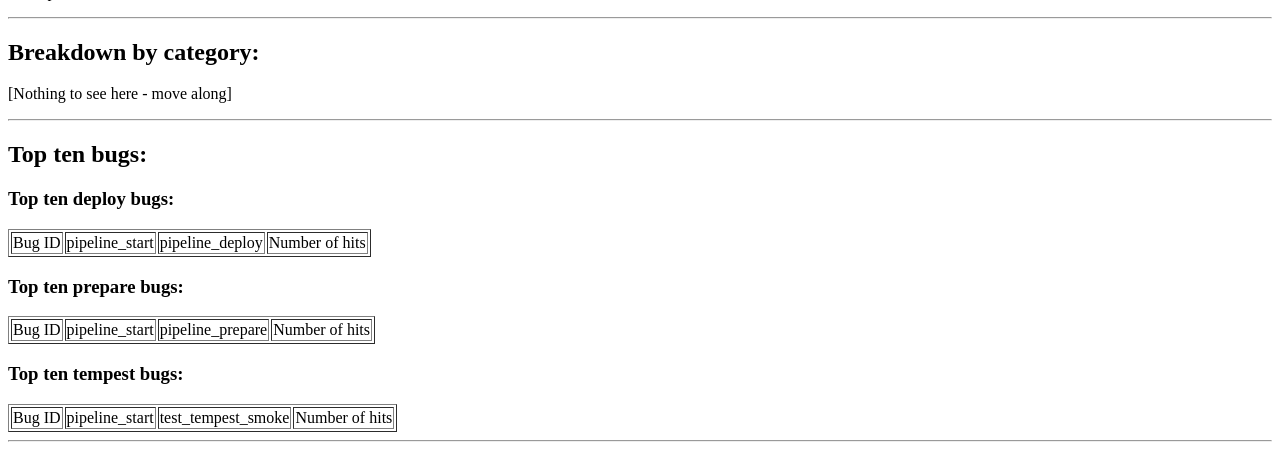
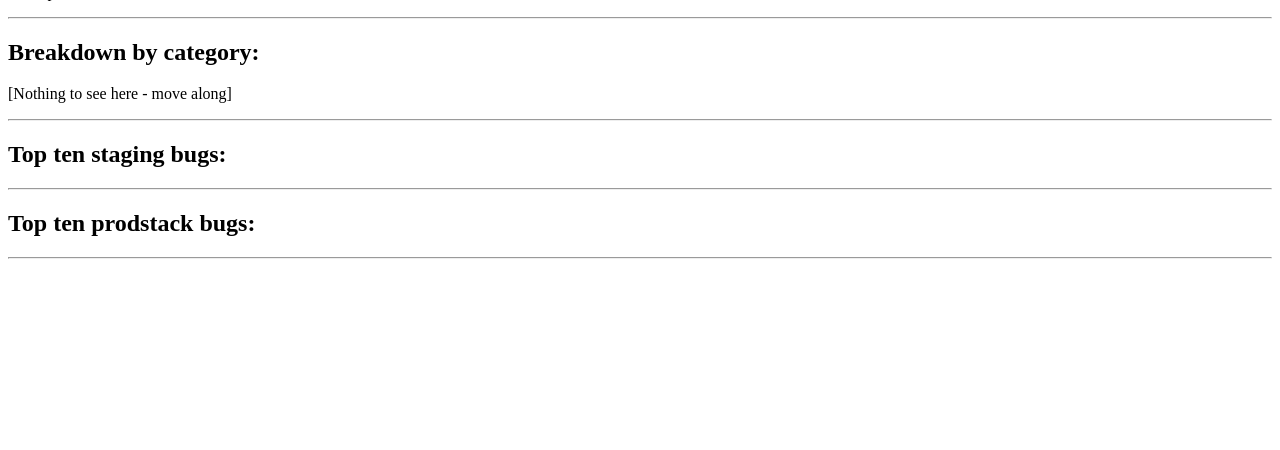
Before and after one commit to autonomouse/weeblclient, a Django app: page / in a window 1280 px wide. Shown: the part 563-1013 px from the top of the page. After the commit the page ends 822 px from the top, so only its background shows below. Run offline with Django 3.2, Linux system fonts and the light colour scheme.

Commit message:
Template now a bit more flexible

```diff
--- a/weebl/web_oil/templates/main_page.html
+++ b/weebl/web_oil/templates/main_page.html
@@ -27,10 +27,13 @@
         </div>
 
 
+
+        {% for key, environment in environments.items %}
             <div>
-            <h2>Top ten bugs:</h2>
+                <h2>Top ten {{ environment.name }} bugs:</h2>
+                {% for job, rank in environment.rankings.items %}
 
-            <h3>Top ten deploy bugs:</h3>
+                    <h3>{{ job }} bugs:</h3>
                     <table border="1">
                         <tr>
                             <td>Bug ID</td>
@@ -38,7 +41,7 @@
                             <td>pipeline_deploy</td>
                             <td>Number of hits</td>
                         </tr>
-                {% for bug_id, value in staging.deploy_ranking.items %}
+                        {% for bug_id, value in rank.items %}
                         <tr>
                             <td>{{bug_id}}</td>
                             <td>{{value.pipeline_start}}</td>
@@ -46,45 +49,15 @@
                             <td>{{value.hits}}</td>
                         </tr>
                         {% endfor %}
+
                     </table>
 
-            <h3>Top ten prepare bugs:</h3>
-            <table border="1">
-                <tr>
-                    <td>Bug ID</td>
-                    <td>pipeline_start</td>
-                    <td>pipeline_prepare</td>
-                    <td>Number of hits</td>
-                </tr>
-                {% for bug_id, value in staging.prepare_ranking.items %}
-                <tr>
-                    <td>{{bug_id}}</td>
-                    <td>{{value.pipeline_start}}</td>
-                    <td>{{value.pipeline_prepare}}</td>
-                    <td>{{value.hits}}</td>
-                </tr>
+
                 {% endfor %}
-            </table>
-
-            <h3>Top ten tempest bugs:</h3>
-            <table border="1">
-                <tr>
-                    <td>Bug ID</td>
-                    <td>pipeline_start</td>
-                    <td>test_tempest_smoke</td>
-                    <td>Number of hits</td>
-                </tr>
-                {% for bug_id, value in staging.tempest_ranking.items %}
-                <tr>
-                    <td>{{bug_id}}</td>
-                    <td>{{value.pipeline_start}}</td>
-                    <td>{{value.test_tempest_smoke}}</td>
-                    <td>{{value.hits}}</td>
-                </tr>
-                {% endfor %}
-            </table>
                 <hr/>
             </div>
+        {% endfor %}
+
 
     </body>
 </html>
--- a/weebl/web_oil/views.py
+++ b/weebl/web_oil/views.py
@@ -67,9 +67,10 @@ def load_data(environment, data):
             tempest_paabn_ranking[key] = paabn.get(key, {})
             tempest_paabn_ranking[key]['hits'] = hits
 
-        data['environments'][environment]['deploy_ranking'] = deploy_paabn_ranking
-        data['environments'][environment]['prepare_ranking'] = prepare_paabn_ranking
-        data['environments'][environment]['tempest_ranking'] = tempest_paabn_ranking
+        data['environments'][environment]['rankings'] = {}
+        data['environments'][environment]['rankings']['deploy'] = deploy_paabn_ranking
+        data['environments'][environment]['rankings']['prepare'] = prepare_paabn_ranking
+        data['environments'][environment]['rankings']['tempest'] = tempest_paabn_ranking
 
     return data
 
```
Lines whose indentation alone changed are shown as unchanged.
